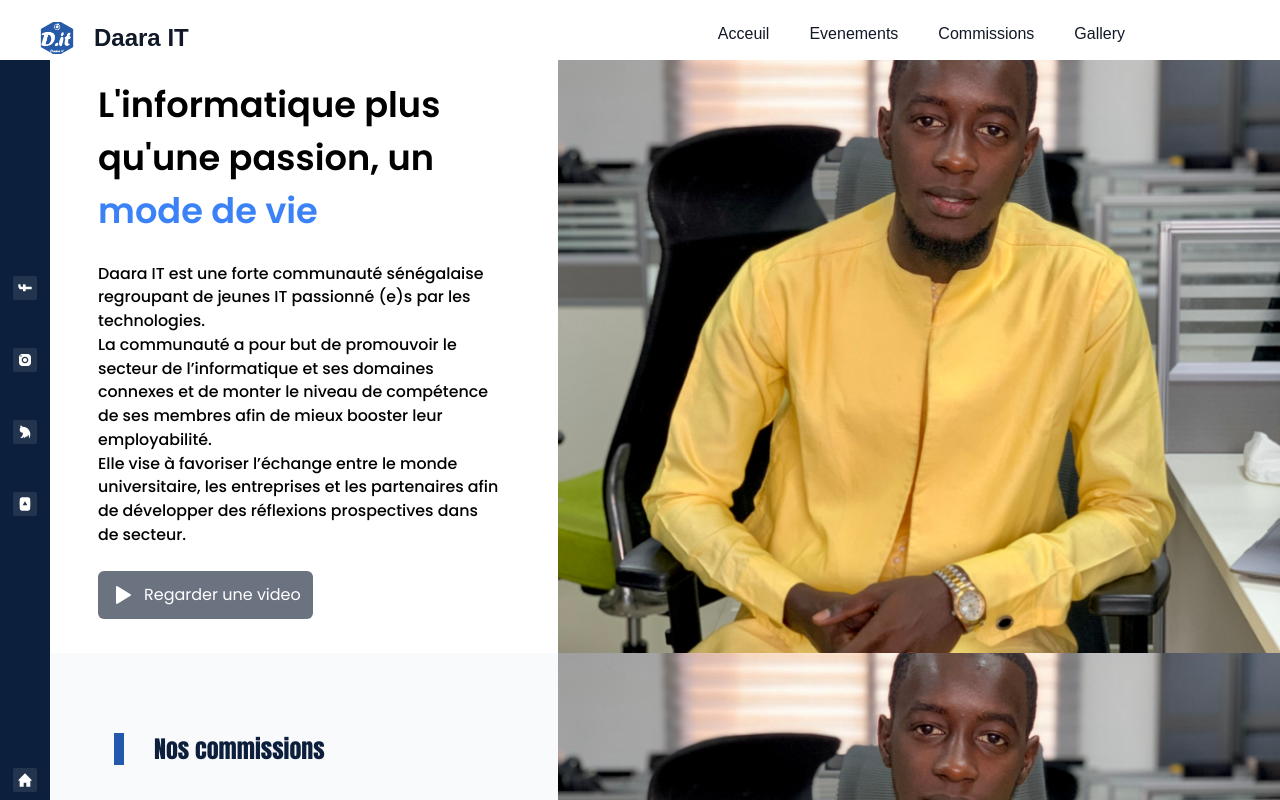
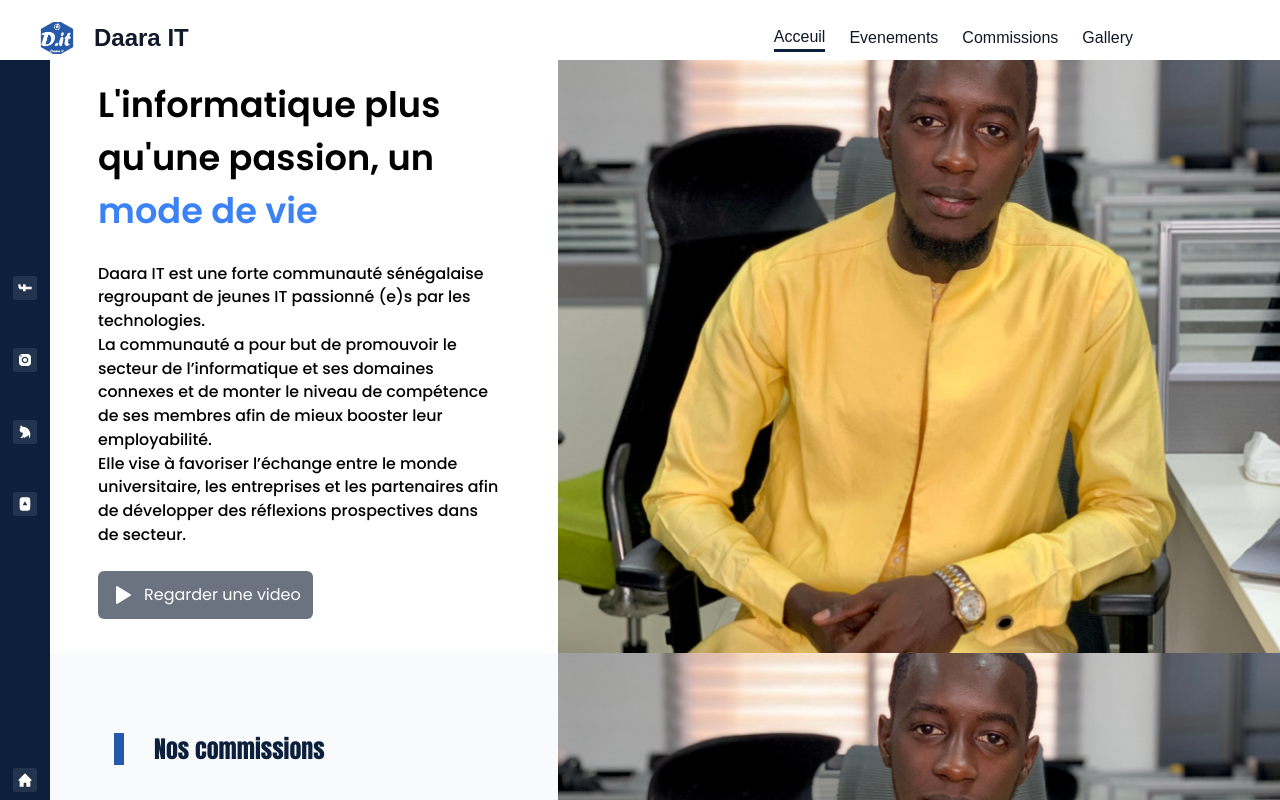
Before and after one commit to Takha65/DaaraIT-site-officiel, a React (Create React App) app: page / in a window 1280 px wide. Shown: the top 800 px of the page. Built offline with nearby package versions, Linux system fonts and the light colour scheme.

Commit message:
feat: regler le navbar

```diff
--- a/src/components/event/Event.js
+++ b/src/components/event/Event.js
@@ -10,7 +10,7 @@ const Event = ({ event }) => {
       <div className="headerCard">
         <div>
           <span></span>
-          <h4>{event.title}</h4>
+          <h4>{event?.title}</h4>
         </div>
         <button>
           Partager
@@ -23,9 +23,9 @@ const Event = ({ event }) => {
           <span>Coding</span>
           <span>WebDev</span>
         </div>
-        <img src={event.image} alt="cardimage" className="cardimage" />
-        <p className="subtitle">{event.subtitle}</p>
-        <p className="description">{event.desc}</p>
+        <img src={event?.image} alt="cardimage" className="cardimage" />
+        <p className="subtitle">{event?.subtitle}</p>
+        <p className="description">{event?.desc}</p>
       </div>
       <div className="cardfooter">
         <button>En savoir plus</button>
--- a/src/components/menu/MenuItem.jsx
+++ b/src/components/menu/MenuItem.jsx
@@ -1,22 +1,15 @@
 import React from 'react';
-import { Link } from 'react-router-dom';
+import { Link, NavLink } from 'react-router-dom';
 import { Typography } from '@material-tailwind/react';
 const MenuItem = ({ menuItem }) => {
   const { to, label } = menuItem;
   return (
-    <Typography
-      as="li"
-      variant="small"
-      color="blue-gray"
-      className="p-2 font-normal md:hover:scale-110 md:hover:border-b-[2px] md:hover:border-black md:hover:pb-0 duration-150"
-    >
-      <Link
+      <NavLink
         to={to}
         class="flex items-center md:mb-2 p-2.5  text-gray-900 rounded hover:bg-gray-100 md:hover:bg-transparent md:border-0 md:hover:text-gray-500 md:p-0 dark:text-white md:dark:hover:text-blue-500 dark:hover:bg-gray-700 dark:hover:text-white md:dark:hover:bg-transparent"
       >
         {label}
-      </Link>
-    </Typography>
+      </NavLink>
   );
 };
 
```
Also changed, not shown: 2 other files (tests, documents, lock files or other folders).
